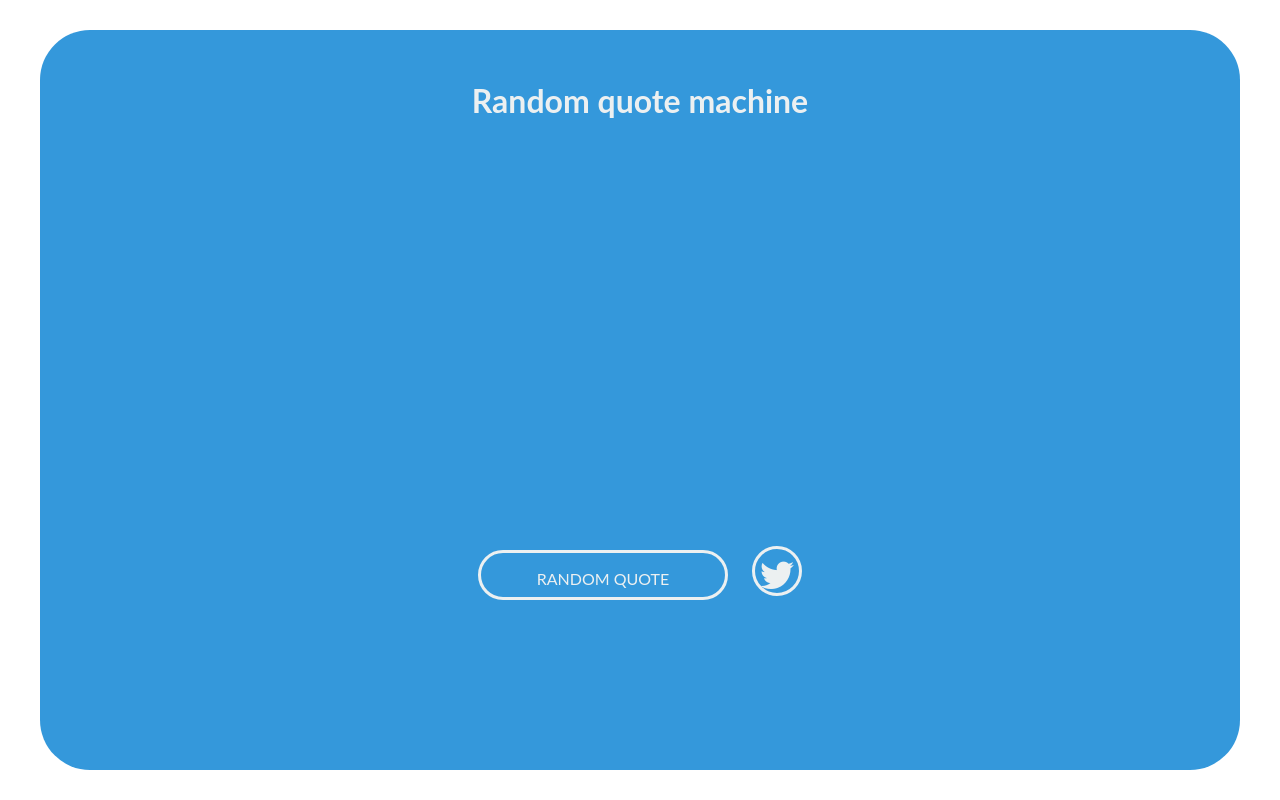
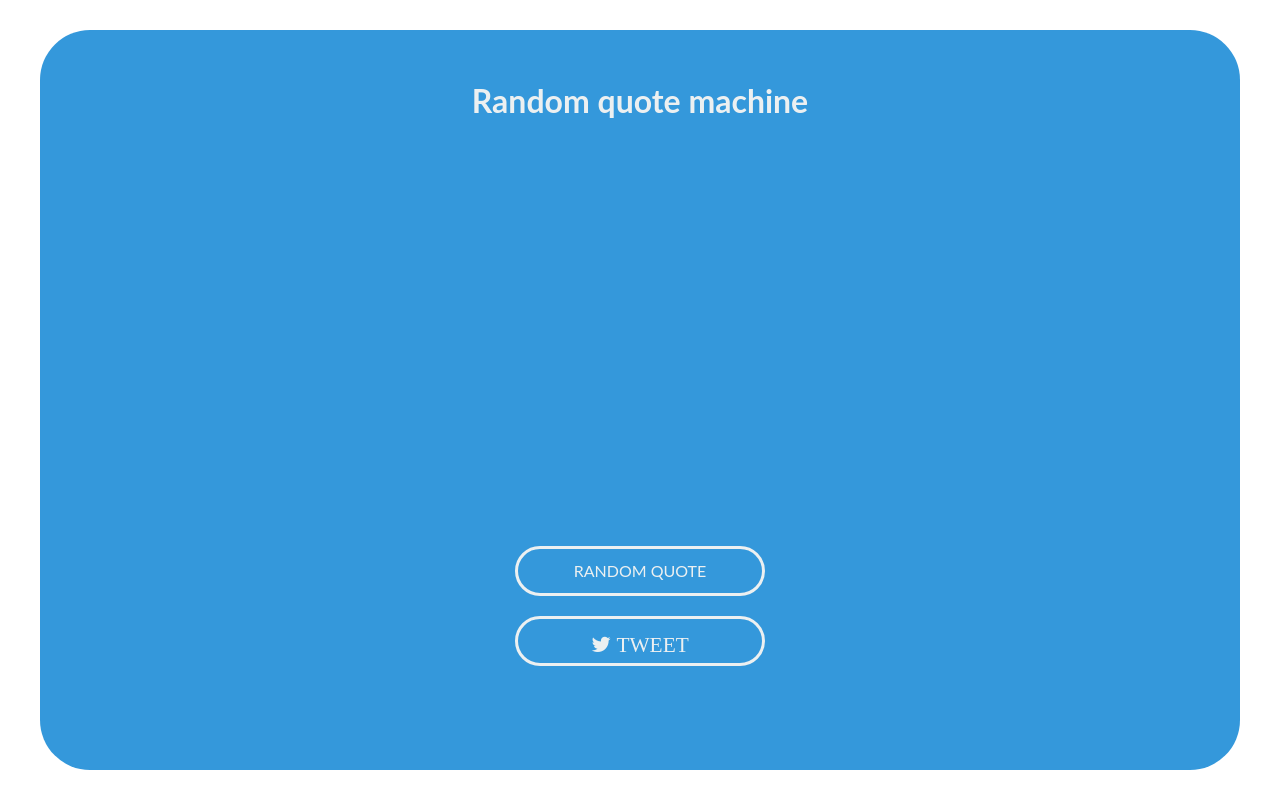
Before and after one commit to Ryczard/AJAX-12.5, a website: page index.html in a window 1280 px wide. Drawn offline with nearby package versions, Linux system fonts and the light colour scheme; no server answers.

Commit message:
Fix bugs

```diff
--- a/index.html
+++ b/index.html
@@ -18,7 +18,7 @@
 		</div>
 		<div class="buttons">
 			<button class="trigger">Random quote</button>
-			<a href="#" target="_blank" class="tweet"><i class="fa fa-lg fa-twitter"></i></a>
+			<a href="#" target="_blank" class="tweet"><i class="fa fa-lg fa-twitter"> Tweet</i></a>
 		</div>
 	</main>
 	<script type="text/javascript" src="js/script.js"></script>
--- a/js/script.js
+++ b/js/script.js
@@ -4,8 +4,8 @@ var prefix = "https://cors-anywhere.herokuapp.com/";
 
 function getQuote() {
 	$.getJSON(prefix + quoteUrl, createTweet);
-	$.ajaxSetup({ cache: false });
 }
+$.ajaxSetup({ cache: false });
 
 function createTweet(input) {
 	var data = input[0];
@@ -30,7 +30,5 @@ function createTweet(input) {
 
 $(document).ready(function() {
     getQuote();
-    $('.trigger').click(function() {
-        getQuote();
-    });
+    $('.trigger').click(getQuote);
 });
--- a/sass/style.scss
+++ b/sass/style.scss
@@ -36,8 +36,7 @@ header {
 	position: relative;
 }
 
-.trigger {
-	line-height: 50px;
+.trigger, .tweet {
 	width: 250px;
 	height: 50px;
 	background-color: #3498db;
@@ -46,28 +45,16 @@ header {
 	color: #ecf0f1;
 	font-family: 'Lato', sans-serif;
 	font-size: 16px;
-	font-style: bold;
 	text-transform: uppercase;
 	cursor: pointer;
 	transition: 0.3s;
 }
 
 .tweet {
-	display: inline-block;
+	display: block;
 	line-height: 50px;
-	margin-left: 20px;
-	width: 50px;
-	height: 50px;
+	margin-top: 20px;
 	text-align: center;
-	background-color: #3498db;
-	border: 3px solid #ecf0f1;
-	border-radius: 50%;
-	color: #ecf0f1;
-	font-family: 'Lato', sans-serif;
-	font-size: 1.8rem;
-	text-transform: uppercase;
-	cursor: pointer;;
-	transition: 0.3s;
 }
 
 .trigger:hover, .tweet:hover {
```
Also changed, not shown: css/style.css, 1 other file.
